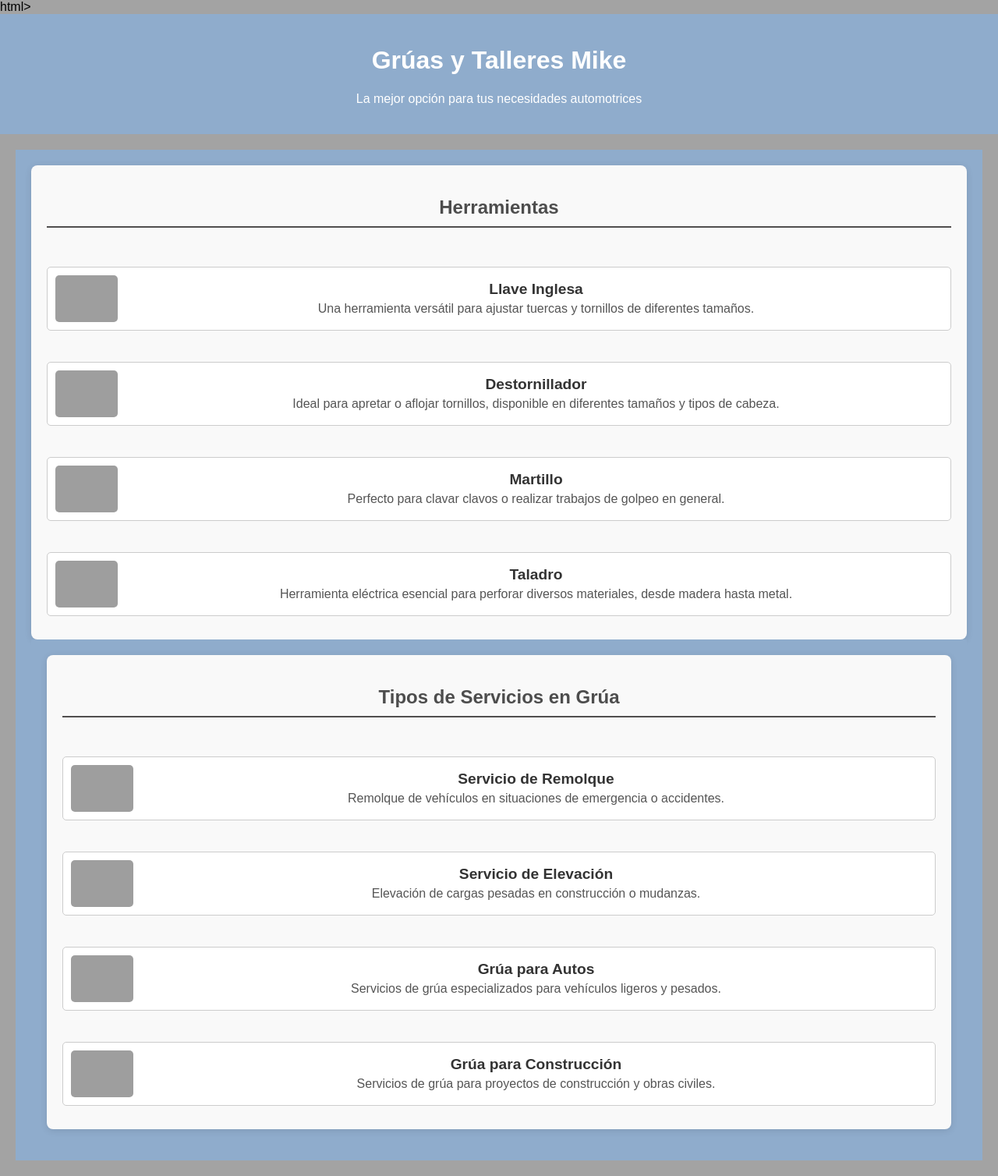
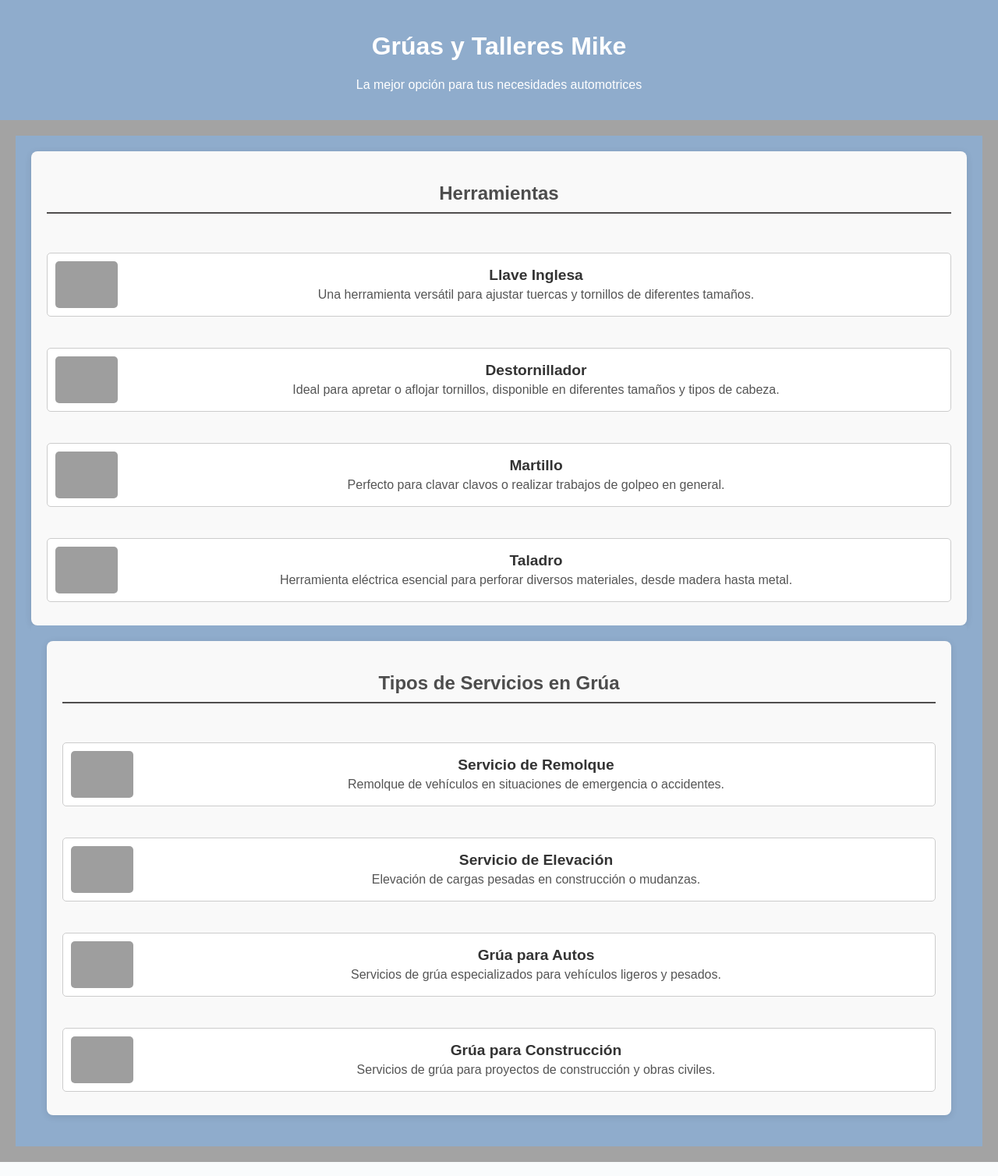
Before and after one commit to tgruasmike/my-first-blog, a Django app: page / in a window 1280 px wide. Shown: the whole page at 78% size. Run offline with Django 3.2, Linux system fonts and the light colour scheme; grey boxes are pictures that could not be loaded.

Commit message:
Cambie el HTML para la página.

```diff
--- a/blog/templates/blog/post_list.html
+++ b/blog/templates/blog/post_list.html
@@ -1,4 +1,4 @@
-html>
+
 <html lang="es">
 <head>
     <meta charset="UTF-8">
```
